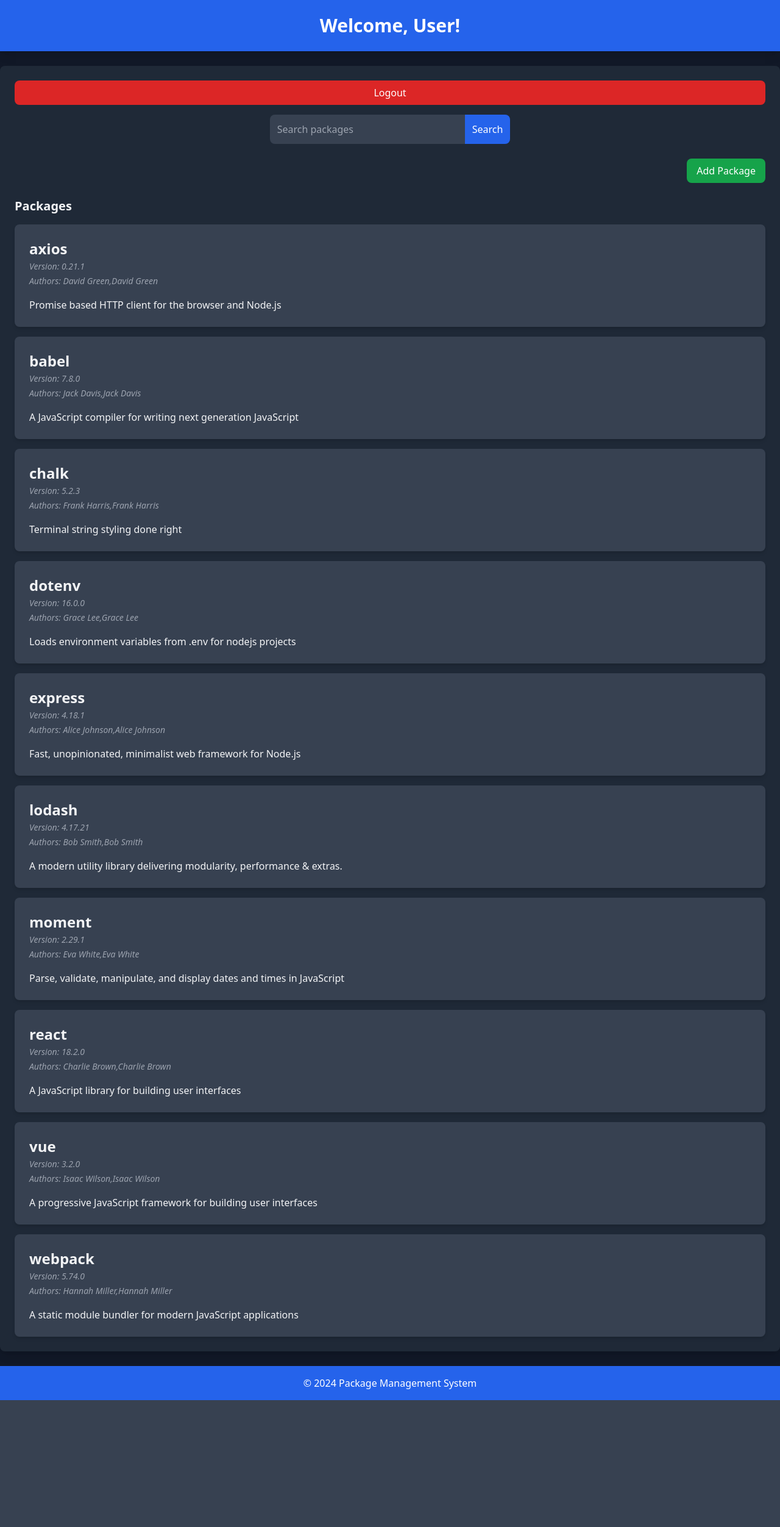
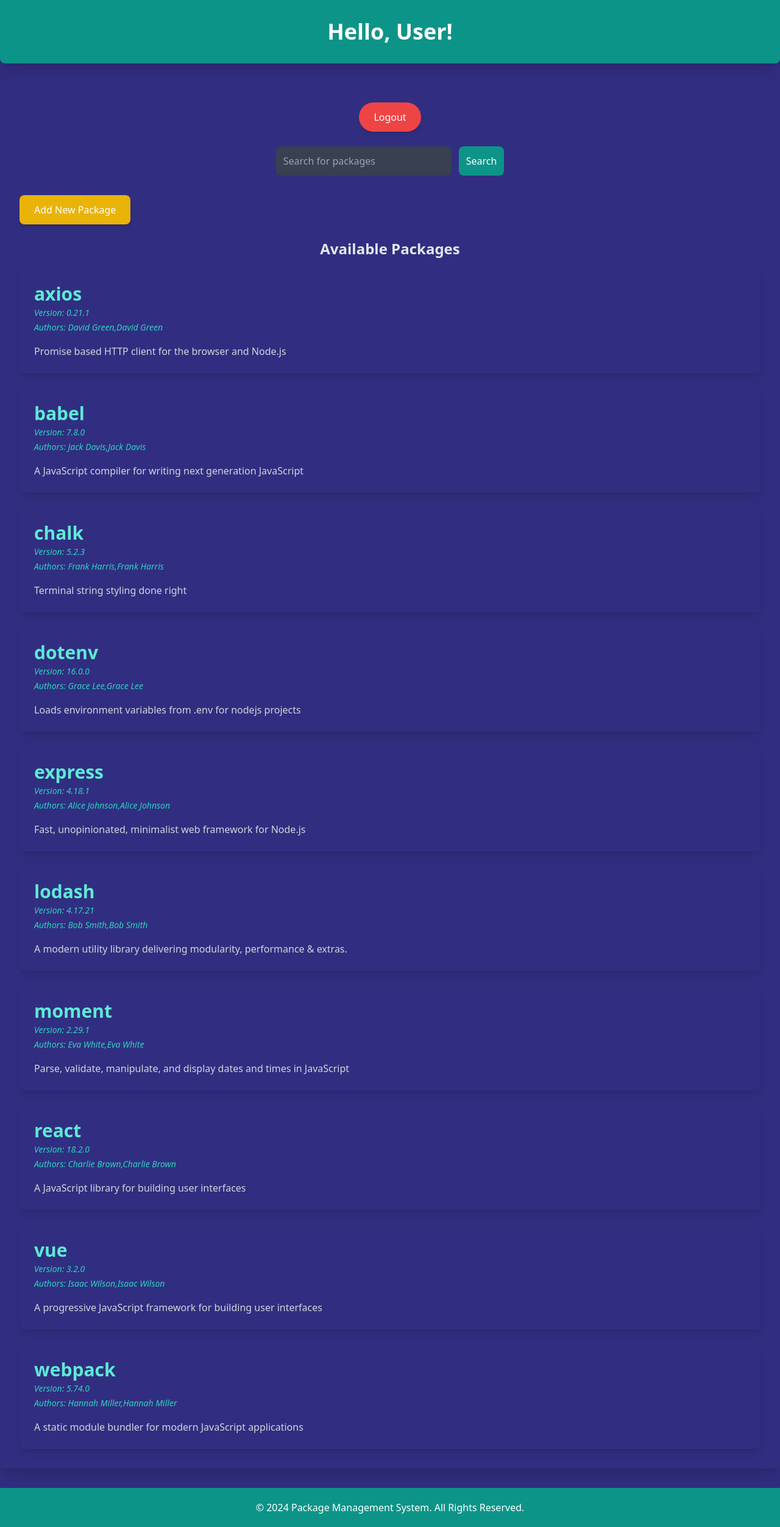
Before and after one commit to Youcode-Classe-E-2024-2025/tawba_zehaf_package, a PHP site: page /user.php in a window 1280 px wide. Shown: the whole page at 61% size. Before the commit the page ends 2296 px from the top, so only its background shows below. Run offline with PHP 8.4, Linux system fonts and the light colour scheme; data comes from the database, SQL or seed files in the repository; some libraries are stand-ins or nearby versions.

Commit message:
modification sur user et afficher la liste de produits

```diff
--- a/php/user.php
+++ b/php/user.php
@@ -28,50 +28,104 @@ $packages = $stmt->fetchAll();
     <meta name="viewport" content="width=device-width, initial-scale=1.0">
     <title>User Dashboard</title>
     <script src="https://cdn.tailwindcss.com"></script>
+    <style>
+        /* Ensure smooth scrolling */
+        html {
+            scroll-behavior: smooth;
+        }
+
+        /* Fade-in effect */
+        .fade-in {
+            opacity: 0;
+            transition: opacity 1s ease-in;
+        }
+
+        .fade-in.visible {
+            opacity: 1;
+        }
+
+        /* Hover animation */
+        .scale-hover:hover {
+            transform: scale(1.05);
+            transition: transform 0.3s ease-in-out;
+        }
+
+        .rotate-hover:hover {
+            transform: rotate(3deg);
+            transition: transform 0.3s ease-in-out;
+        }
+    </style>
 </head>
 
-<body class="bg-gray-900 text-gray-100 font-sans">
+<body class="bg-indigo-900 text-gray-200 font-sans">
 
-    <header class="bg-blue-600 text-white p-6 text-center shadow-lg">
-        <h1 class="text-3xl font-bold">Welcome, User!</h1>
+    <header class="bg-teal-600 text-white p-8 text-center shadow-xl rounded-b-lg">
+        <h1 class="text-4xl font-semibold">Hello, User!</h1>
     </header>
 
-    <div class="container mx-auto p-6 mt-6 bg-gray-800 rounded-lg shadow-lg">
-        <a href="logout.php" class="block text-center text-white bg-red-600 py-2 px-4 rounded-lg mb-4 hover:bg-red-700 transition">Logout</a>
+    <div class="container mx-auto p-8 mt-8 bg-gray-850 rounded-lg shadow-xl fade-in">
+        <!-- Logout Button -->
+        <div class="flex justify-center mb-6">
+            <a href="logout.php"
+                class="bg-red-500 text-white py-3 px-6 rounded-full shadow-md hover:bg-red-600 transition transform hover:scale-105 scale-hover">Logout</a>
+        </div>
 
         <!-- Search Bar -->
-        <div class="flex justify-center mb-6">
-            <form method="GET" action="user.php" class="flex">
-                <input type="text" name="query" placeholder="Search packages"
-                    class="w-80 p-3 rounded-l-lg bg-gray-700 text-gray-300 focus:outline-none focus:ring-2 focus:ring-blue-500"
+        <div class="flex justify-center mb-8">
+            <form method="GET" action="user.php" class="flex space-x-3">
+                <input type="text" name="query" placeholder="Search for packages"
+                    class="w-72 p-3 rounded-lg bg-gray-700 text-gray-300 focus:outline-none focus:ring-2 focus:ring-teal-500 transition"
                     value="<?php echo htmlspecialchars($query ?? '', ENT_QUOTES, 'UTF-8'); ?>">
-                <button type="submit" class="p-3 bg-blue-600 text-white rounded-r-lg hover:bg-blue-700 transition">Search</button>
+                <button type="submit" class="p-3 bg-teal-600 text-white rounded-lg hover:bg-teal-700 transition">Search</button>
             </form>
         </div>
 
         <!-- Add Package Button -->
-        <div class="flex justify-end mb-6">
-            <a href="add_package.php" class="bg-green-600 text-white px-4 py-2 rounded-lg hover:bg-green-700 transition">Add Package</a>
+        <div class="flex justify-start mb-6">
+            <a href="add_package.php"
+                class="bg-yellow-500 text-white px-6 py-3 rounded-lg shadow-md hover:bg-yellow-600 transition transform hover:scale-105 rotate-hover">Add
+                New Package</a>
         </div>
 
-        <h2 class="text-xl font-semibold mb-4">Packages</h2>
+        <h2 class="text-2xl font-semibold text-center mb-4">Available Packages</h2>
 
         <!-- Package List -->
-        <ul class="space-y-4">
+        <ul class="space-y-6">
             <?php foreach ($packages as $package): ?>
-                <li class="bg-gray-700 p-6 rounded-lg shadow-md hover:shadow-xl transition">
-                    <h3 class="text-2xl font-semibold"><?php echo htmlspecialchars($package['nom_package'] ?? '', ENT_QUOTES, 'UTF-8'); ?></h3>
-                    <em class="text-sm text-gray-400">Version: <?php echo htmlspecialchars($package['version'] ?? '', ENT_QUOTES, 'UTF-8'); ?></em><br>
-                    <em class="text-sm text-gray-400">Authors: <?php echo htmlspecialchars($package['authors'] ?? '', ENT_QUOTES, 'UTF-8'); ?></em><br>
-                    <p class="mt-4"><?php echo nl2br(htmlspecialchars($package['description'] ?? '', ENT_QUOTES, 'UTF-8')); ?></p>
-                </li>
+            <li class="bg-gray-750 p-6 rounded-lg shadow-lg hover:shadow-2xl transition transform hover:scale-102 fade-in">
+                <h3 class="text-3xl font-bold text-teal-300"><?php echo htmlspecialchars($package['nom_package'] ?? '', ENT_QUOTES, 'UTF-8'); ?></h3>
+                <em class="text-sm text-teal-400">Version: <?php echo htmlspecialchars($package['version'] ?? '', ENT_QUOTES, 'UTF-8'); ?></em><br>
+                <em class="text-sm text-teal-400">Authors: <?php echo htmlspecialchars($package['authors'] ?? '', ENT_QUOTES, 'UTF-8'); ?></em><br>
+                <p class="mt-4 text-gray-300"><?php echo nl2br(htmlspecialchars($package['description'] ?? '', ENT_QUOTES, 'UTF-8')); ?></p>
+            </li>
             <?php endforeach; ?>
         </ul>
     </div>
 
-    <footer class="bg-blue-600 text-white text-center py-4 mt-6">
-        <p>&copy; 2024 Package Management System</p>
+    <footer class="bg-teal-600 text-white text-center py-5 mt-8">
+        <p>&copy; 2024 Package Management System. All Rights Reserved.</p>
     </footer>
+
+    <script>
+        // JavaScript to add the fade-in effect when the page loads
+        document.addEventListener('DOMContentLoaded', function () {
+            const fadeInElements = document.querySelectorAll('.fade-in');
+            fadeInElements.forEach(function (element) {
+                element.classList.add('visible');
+            });
+        });
+
+        // Function to show or hide elements based on scroll position (optional)
+        window.addEventListener('scroll', function () {
+            const elements = document.querySelectorAll('.fade-in');
+            elements.forEach(function (element) {
+                const position = element.getBoundingClientRect();
+                if (position.top < window.innerHeight && position.bottom >= 0) {
+                    element.classList.add('visible');
+                }
+            });
+        });
+    </script>
 
 </body>
 
```
